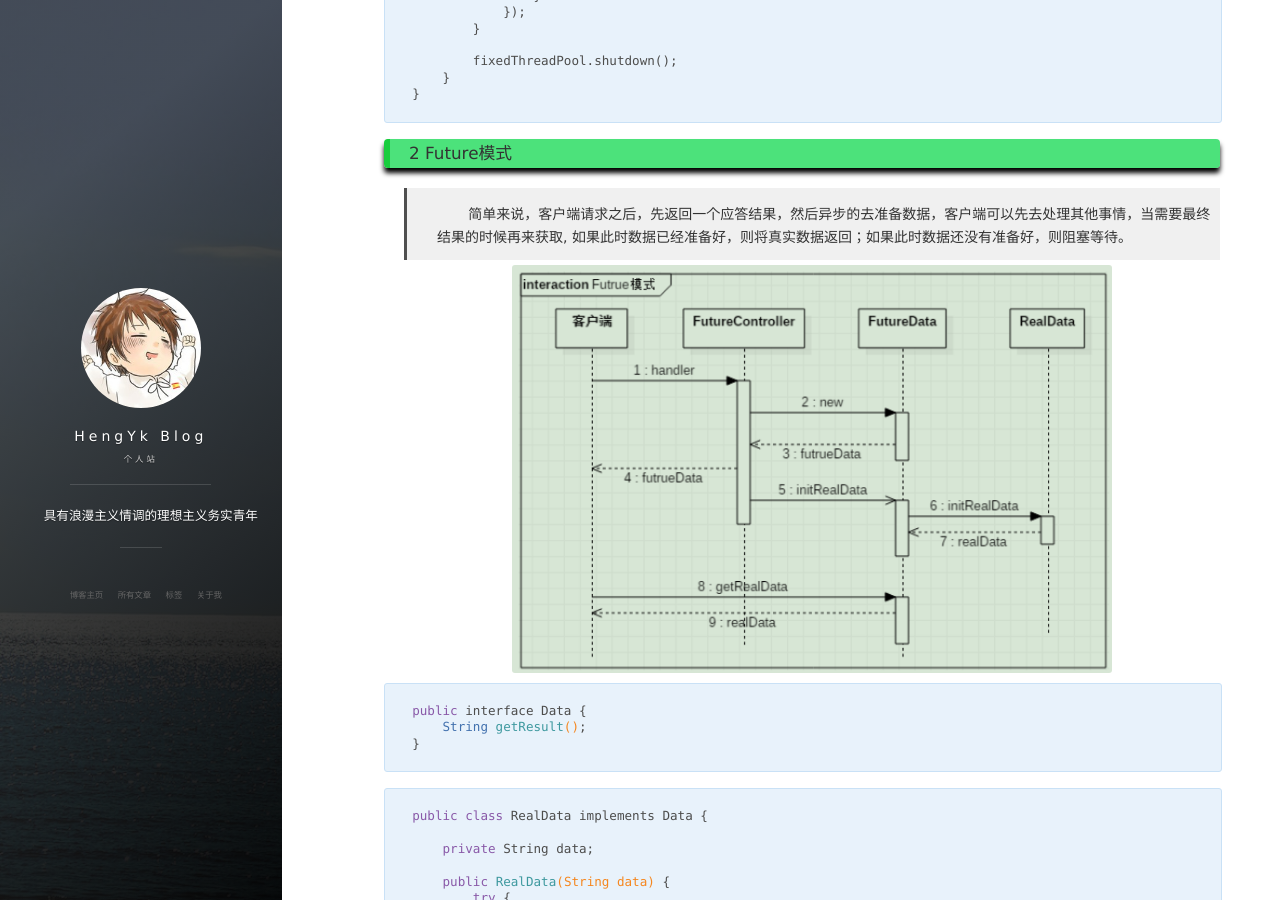
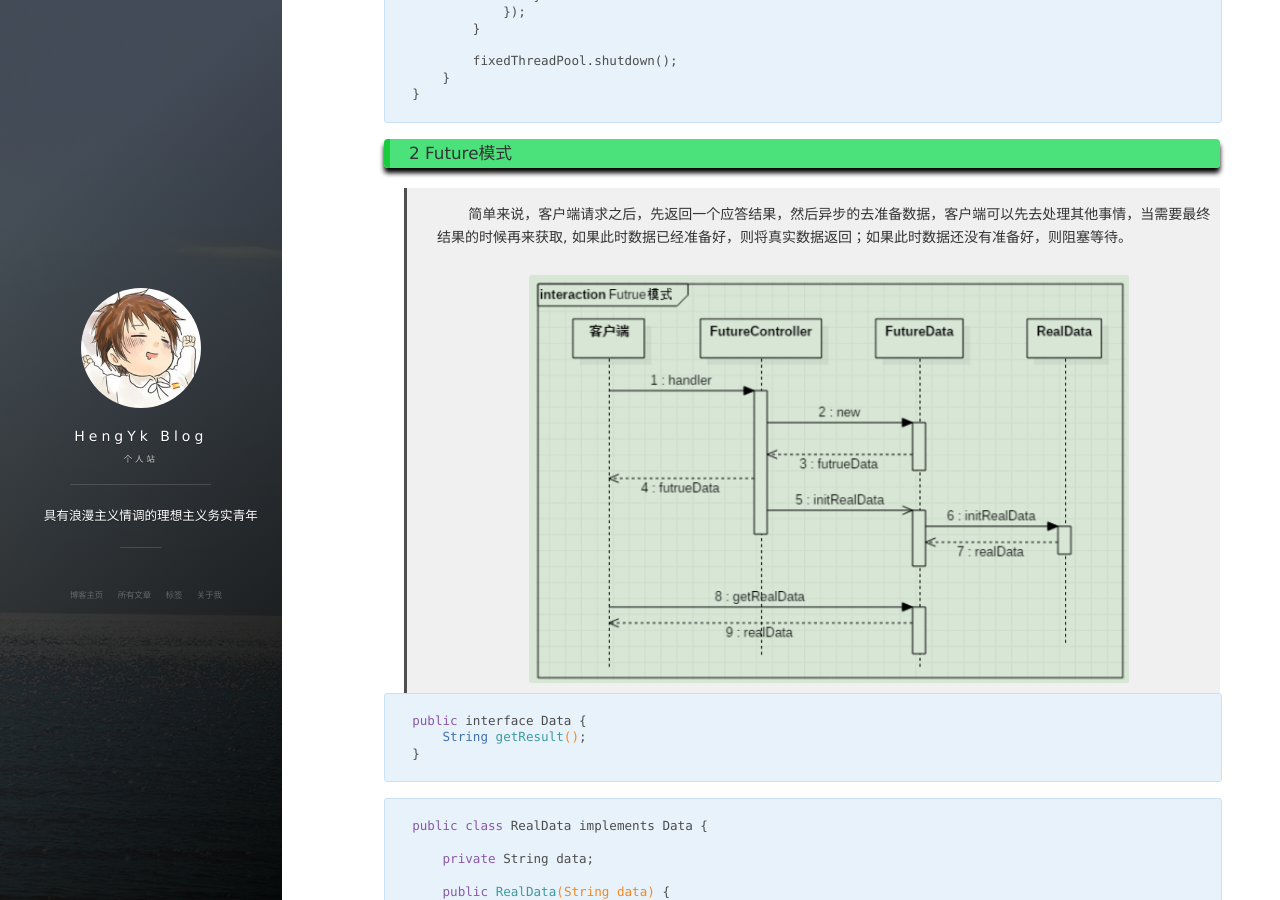
Before and after one commit to HengYk/hengyk.github.io, a Jekyll site: the page built from _posts/2018-11-05-JAVA并发编程（精通篇3）.md, in a window 1280 px wide and 900 px high, scrolled down 2134 px. Built offline with Jekyll 4.4.1, drawn with Linux system fonts in a browser that asks for light colours; nearby versions of some CDN libraries; comment, search, counter and statistics services are not loaded.

Commit message:
Commit modified

````diff
--- a/_posts/2018-11-05-JAVA并发编程（精通篇3）.md
+++ b/_posts/2018-11-05-JAVA并发编程（精通篇3）.md
@@ -133,7 +133,7 @@ public class SingletonTest {
 
 > &nbsp;&nbsp;&nbsp;&nbsp;&nbsp;&nbsp;&nbsp;简单来说，客户端请求之后，先返回一个应答结果，然后异步的去准备数据，客户端可以先去处理其他事情，当需要最终结果的时候再来获取, 如果此时数据已经准备好，则将真实数据返回；如果此时数据还没有准备好，则阻塞等待。
 
-<img src="/images/post/future.png" width="600px" height="">
+> <img src="/images/post/future.png" width="600px" height="">
 
 ```
 public interface Data {
@@ -424,7 +424,7 @@ public class Main {
 > &nbsp;&nbsp;&nbsp;&nbsp;&nbsp;&nbsp;&nbsp;Master-Worker模式是一种将串行任务并行化的方案，被分解的子任务在系统中可以被并行处理，同时，如果有需要，Master进程不需要等待所有子任务都完成计算，就可以根据已有的部分结果集计算最终结果集。
 客户端将所有任务提交给Master，Master分配Worker去并发处理任务，并将每一个任务的处理结果返回给Master，所有的任务处理完毕后,由Master进行结果汇总再返回给Client。
 
-<img src="/images/post/masterworker.png" width="600px" height="">
+> <img src="/images/post/masterworker.png" width="600px" height="">
 
 ```
 public class Task {
````
